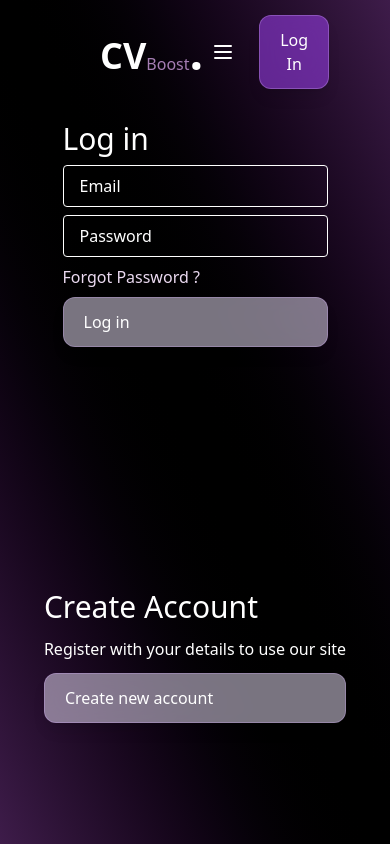
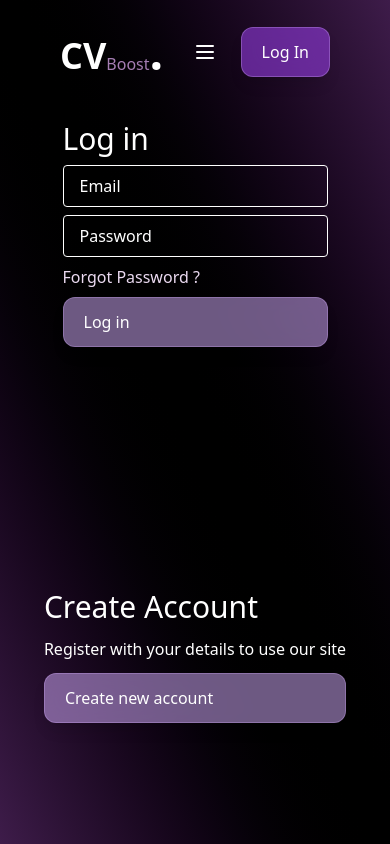
Before and after one commit to RaulSchiop/CVBoost, a Next.js app in the folder frontend/: page /auth in a window 390 px wide. Built offline with nearby package versions, Linux system fonts and the light colour scheme.

Commit message:
not found page + responsivness updated

```diff
--- a/frontend/src/Components/Buttons/LogInButton.tsx
+++ b/frontend/src/Components/Buttons/LogInButton.tsx
@@ -17,8 +17,7 @@ export default function LogInBtn() {
 
             transition: { type: "spring", duration: 0.4 },
          }}
-         className="text-white flex items-center justify-between px-5 py-3
-    bg-purple-500/50 backdrop-blur-md border border-purple-300/30 rounded-xl shadow-lg hover:bg-accent-100 active:bg-white"
+         className="text-white flex items-center justify-between px-5 py-3 bg-purple-500/50 backdrop-blur-md border border-purple-300/30 rounded-xl shadow-lg hover:bg-accent-100 active:bg-white"
       >
          <h1 className="text-white active:text-accent-200">Log In</h1>
       </motion.button>
--- a/frontend/src/Components/Buttons/MainBtn.tsx
+++ b/frontend/src/Components/Buttons/MainBtn.tsx
@@ -24,7 +24,7 @@ export default function MainBtn({ children, onClick }: Props) {
             transition: { type: "spring", duration: 0.4 },
          }}
          className="text-white flex items-center justify-between px-5 py-3
-    bg-purple-100/50 backdrop-blur-md border border-purple-300/30 rounded-xl shadow-lg s active:bg-white"
+    bg-purple-300/50 backdrop-blur-md border border-purple-300/30 rounded-xl shadow-lg s active:bg-white"
       >
          <h1 className="text-white active:text-accent-200">{children}</h1>
       </motion.button>
--- a/frontend/src/Components/Header/Header.tsx
+++ b/frontend/src/Components/Header/Header.tsx
@@ -12,10 +12,11 @@ export default function Header() {
          initial={{ opacity: 0, y: -500 }}
          animate={{ opacity: 1, y: 0 }}
          transition={{ type: "spring", duration: 0.5 }}
-         className="fixed top-5 w-full h-16 flex items-center justify-between px-25 z-50"
+         className="fixed top-5 w-full h-16 flex items-center justify-between px-15 md:px-25 z-50"
       >
-         <Logo></Logo>
-
+         <Link href={"/"}>
+            <Logo></Logo>
+         </Link>
          <div className="text-white hidden md:flex items-center justify-between bg-purple-500/25 backdrop-blur-md border border-purple-300/30 px-5 py-3 w-[50%] rounded-2xl shadow-lg">
             <Link
                className="transition-all duration-300 hover:text-accent-800 hover:bg-accent-100 active:bg-accent-950 active:text-accent-200 active:scale-90 hover:px-3 hover:py-2 hover:rounded-xl transform hover:scale-110"
```
